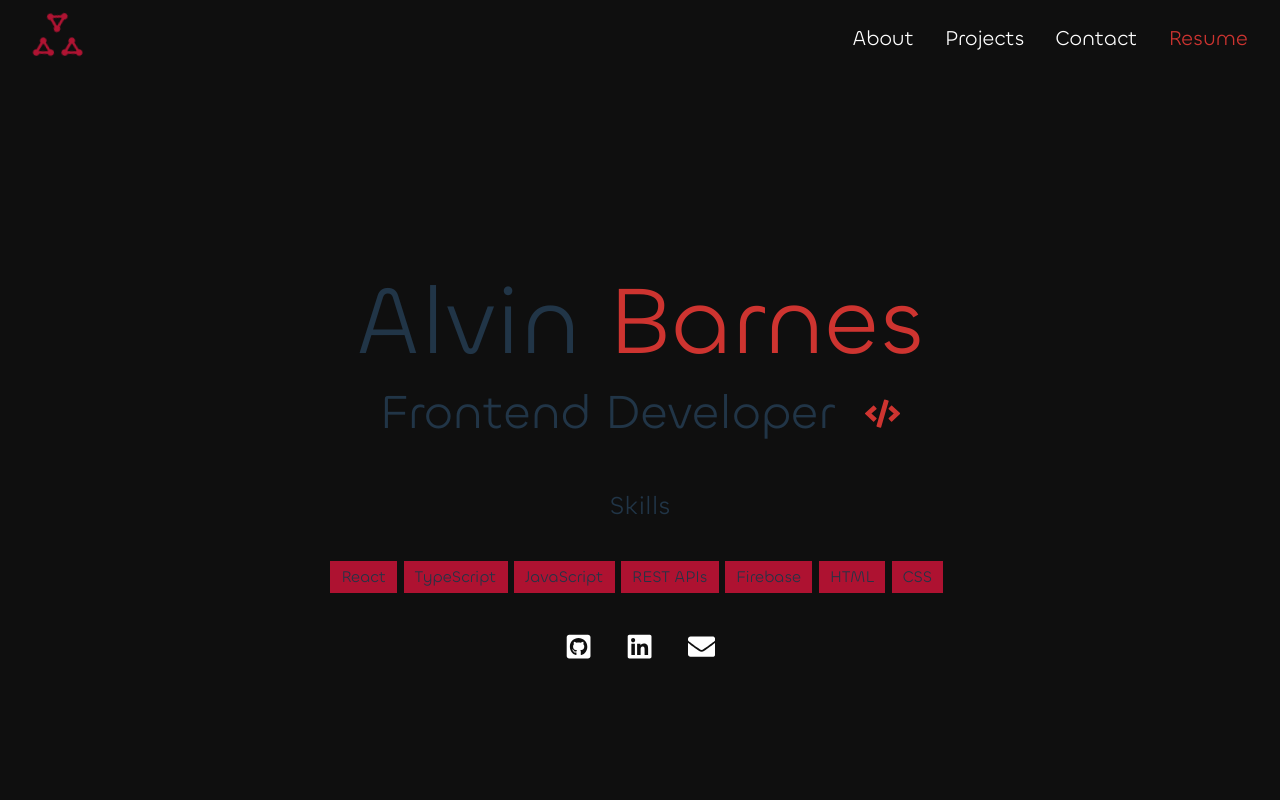
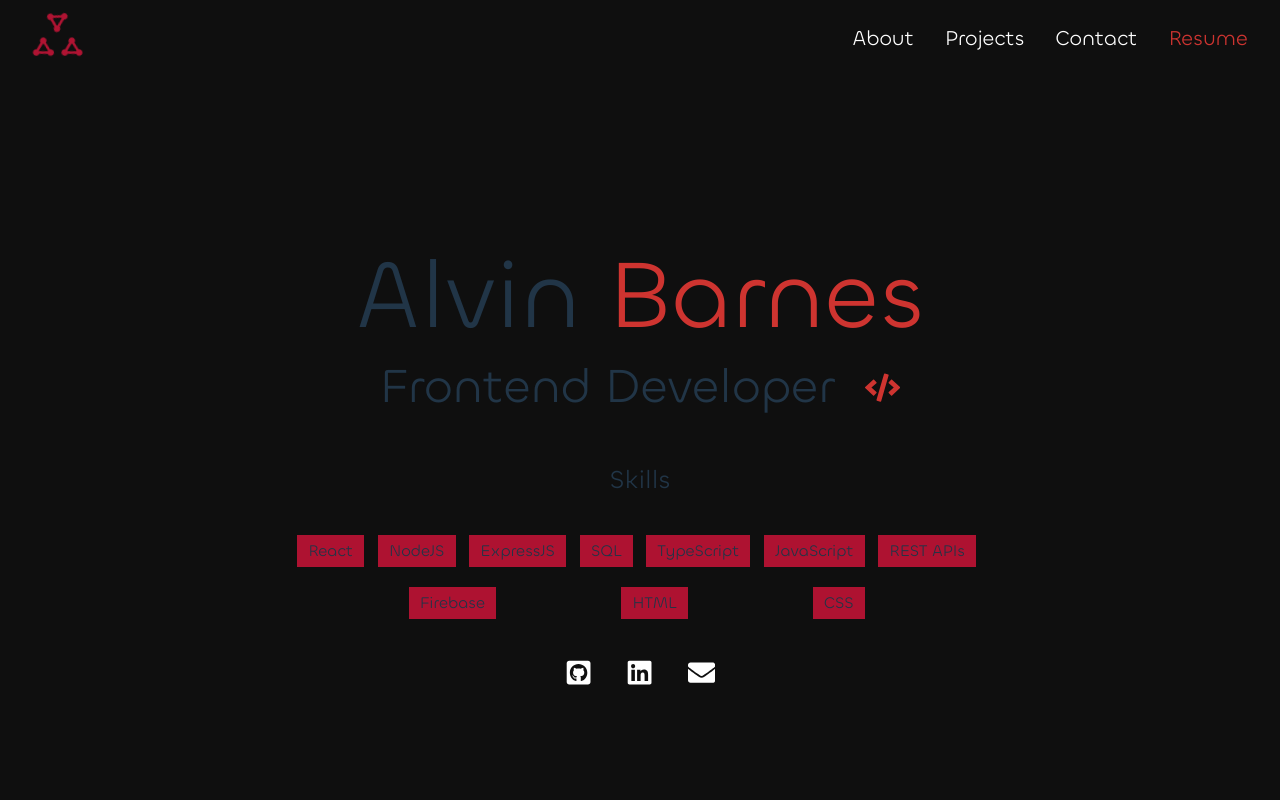
Before and after one commit to Khrononian/Portfolio, a React (Vite) app: page / in a window 1280 px wide. Shown: the top 800 px of the page. Built offline with nearby package versions, Linux system fonts and the light colour scheme.

Commit message:
Added newly learned languages and tools

```diff
--- a/src/App.jsx
+++ b/src/App.jsx
@@ -87,6 +87,9 @@ function App() {
           <h4>Skills</h4>
           <ul className='header-list'>
             <li>React</li>
+            <li>NodeJS</li>
+            <li>ExpressJS</li>
+            <li>SQL</li>
             <li>TypeScript</li>
             <li>JavaScript</li>
             <li>REST APIs</li>
```
